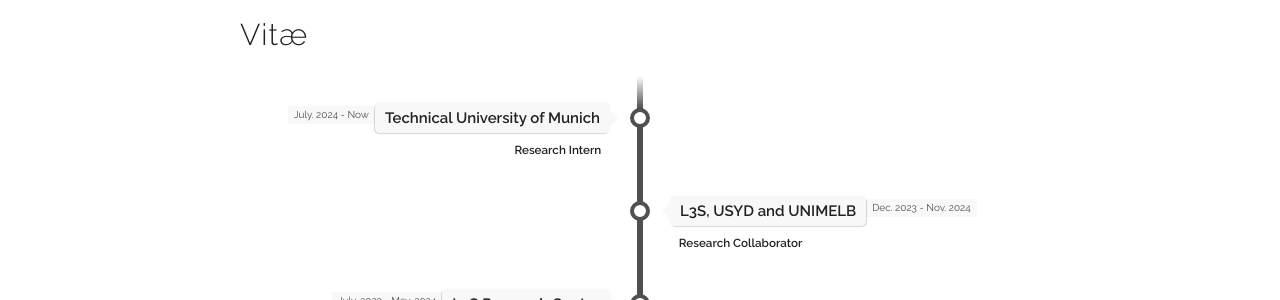
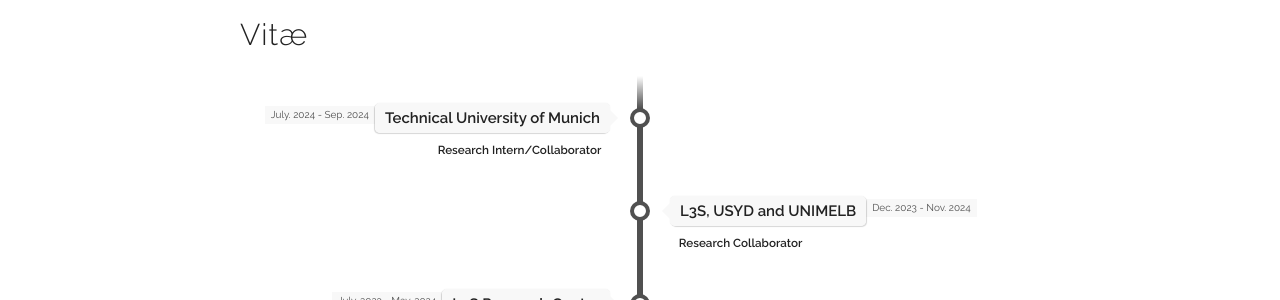
Before and after one commit to reza-heidari-ce/reza-heidari-ce.github.io, a Jekyll site: the page built from index.html, in a window 1280 px wide and 900 px high, scrolled down 1676 px. Shown: the part 277-577 px from the top of the window. Built offline with Jekyll 4.4.1, drawn with Linux system fonts in a browser that asks for light colours; some web fonts are replaced.

Commit message:
Update experience.yaml

```diff
--- a/_data/experience.yaml
+++ b/_data/experience.yaml
@@ -1,7 +1,7 @@
 experiences:
 - place: "Technical University of Munich"
-  time: "July. 2024 - Now"
-  title: "Research Intern"
+  time: "July. 2024 - Sep. 2024"
+  title: "Research Intern/Collaborator"
   category: "work"
 
 - place: "L3S, USYD and UNIMELB"
```
